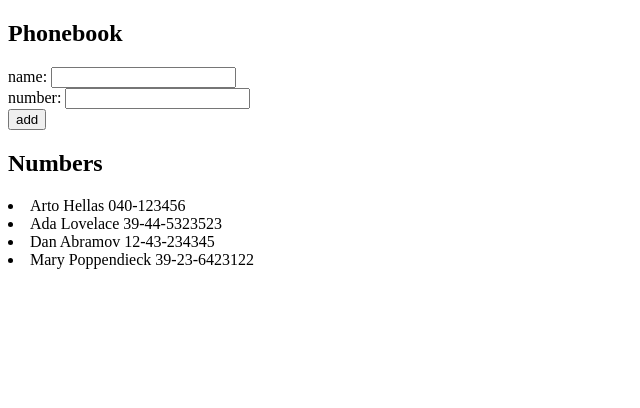
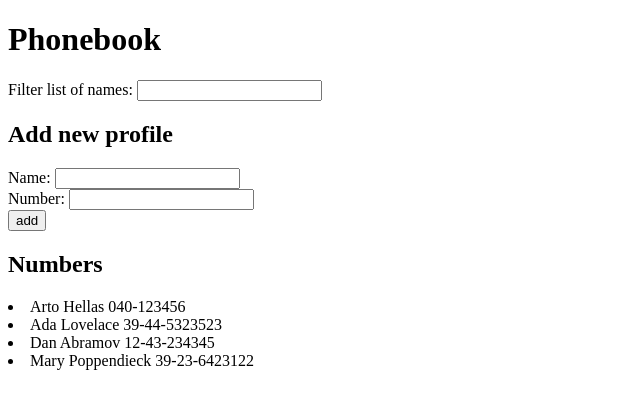
Before and after one commit to Wrthlor/fullStackOpen2020, a React (Create React App) app in the folder part2/phonebook/: page / in a window 1280 px wide. Shown: the top 408 px of the page, without its empty margins (0-640 px from the left). Built offline with nearby package versions, Linux system fonts and the light colour scheme.

Commit message:
Refactored code, exercise 2.9

```diff
--- a/part2/phonebook/src/App.js
+++ b/part2/phonebook/src/App.js
@@ -10,18 +10,10 @@ const App = () => {
   ])
   const [ newName, setNewName ] = useState("");
   const [ newNumber, setNewNumber ] = useState("");
+  const [ nameFilter, setNameFilter ] = useState("");
 
-
-  // Creates a new array of people
-  const personList = persons.map( (individual) => <Person key={individual.name} info={individual} />)
-
-  // Function to deal with people, add new person to "phonebook"
-  const handleSubmit = (event) => {
-    event.preventDefault();
-
-    // Checks if name already exists in phonebook (case-insensitive)
   // Creates an array of existing names (all lower case) from person object
-    const names = persons.map( (individual) => individual.name.toLowerCase());
+  const lowerCasedNames = persons.map( (individual) => individual.name.toLowerCase());
 
   // Creates a new profile to be "added" to the phonebook
   const createProfile = () => {
@@ -34,7 +26,8 @@ const App = () => {
             .toLowerCase()
             .replace(
                 regex,
-                  (s) => s.toUpperCase() );
+                (s) => s.toUpperCase()
+            );
     };
 
     // Capitalized first letter of names
@@ -48,9 +41,10 @@ const App = () => {
 
     // Updates persons state with new array (includes new person object)
     setPersons(persons.concat(personObject));
+    alert(`${casedName} has been added`);
   }
 
-    // Functin to check for valid numbers - number input is numeric (can contain "singular dashes")
+  // Function to check for valid numbers - number input is numeric (can contain "singular dashes")
   const validNumber = (numbr) => {
     // \s* = zero or more whitespaces, \d+ = one or more numbers, -? = zero or one dash,
     // Supports up to 2 dashes in between 3 groups of numbers - ex. ###-###-#### (good), #-### (good), ##--# (bad), #-###-###-#### (bad)
@@ -58,7 +52,14 @@ const App = () => {
     return numbRegex.test(numbr);
   }
 
-    if (names.includes(newName.toLowerCase())) {
+  // Function to check for existing profile
+  const checkProfile = () => lowerCasedNames.includes(newName.toLowerCase());
+
+  // Function to deal with (potential) new profile submission
+  const handleSubmit = (event) => {
+    event.preventDefault();
+
+    if (checkProfile) {
         alert(`${newName} is already added to phonebook`);
     }
     else {
@@ -80,7 +81,7 @@ const App = () => {
     setNewNumber("");
   };
 
-  // Function to deal with new names
+  // Function to deal with new entries
   // "type" argument to determine event handler type
   const handleChange = (event, type) => {
     switch(type) {
@@ -90,20 +91,36 @@ const App = () => {
       case "number":
         setNewNumber(event.target.value);
         break;
+      case "filtering":
+        setNameFilter(event.target.value);
+        break;
       default:
         break;
     }
   };
 
+  // Creates new array with filtered list of names (case-insensitive)
+  const filteredList = persons.filter( (people) => {
+    return people.name.toLowerCase().includes(nameFilter.toLowerCase())
+  });
+
+  // Creates a new array of people (dislaying via <Person /> component)
+  const personList = filteredList.map( (individual) => <Person key={individual.name} info={individual} />)
+
   return (
     <div>
-      <h2>Phonebook</h2>
+      <h1>Phonebook</h1>
+      <div>
+        Filter list of names: <input value={nameFilter} onChange={(event) => handleChange(event, "filtering")} />
+      </div>
+
+      <h2>Add new profile</h2>
       <form onSubmit={handleSubmit}>
         <div>
-          name: <input value={newName} onChange={(event) => handleChange(event, "name")} />
+          Name: <input value={newName} onChange={(event) => handleChange(event, "name")} />
         </div>
         <div>
-          number: <input value={newNumber} onChange={(event) => handleChange(event, "number")} />
+          Number: <input value={newNumber} onChange={(event) => handleChange(event, "number")} />
         </div>
         <div>
           <button type="submit">add</button>
```
Also changed, not shown: 2 other files (tests, documents, lock files or other folders). Lines whose indentation alone changed are shown as unchanged.
